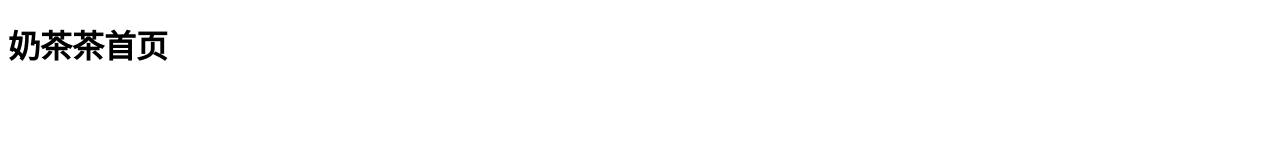
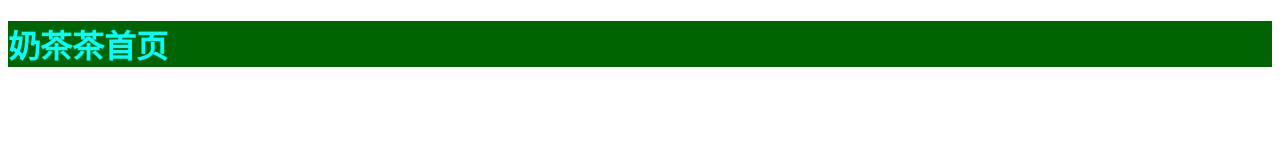
Before and after one commit to xuzhaoyang-github/AOAOAO, a plain HTML site: page src/index.html in a window 1280 px wide. Drawn offline with Linux system fonts and the light colour scheme.

Commit message:
给h1添加了原谅样式

```diff
--- a/src/index.html
+++ b/src/index.html
@@ -5,6 +5,12 @@
     <meta name="viewport" content="width=device-width, initial-scale=1.0">
     <meta http-equiv="X-UA-Compatible" content="ie=edge">
     <title>Document</title>
+    <style>
+        h1{
+            background: darkgreen;
+            color: aqua;
+        }
+    </style>
 </head>
 <body>
     <h1>奶茶茶首页</h1>
```
